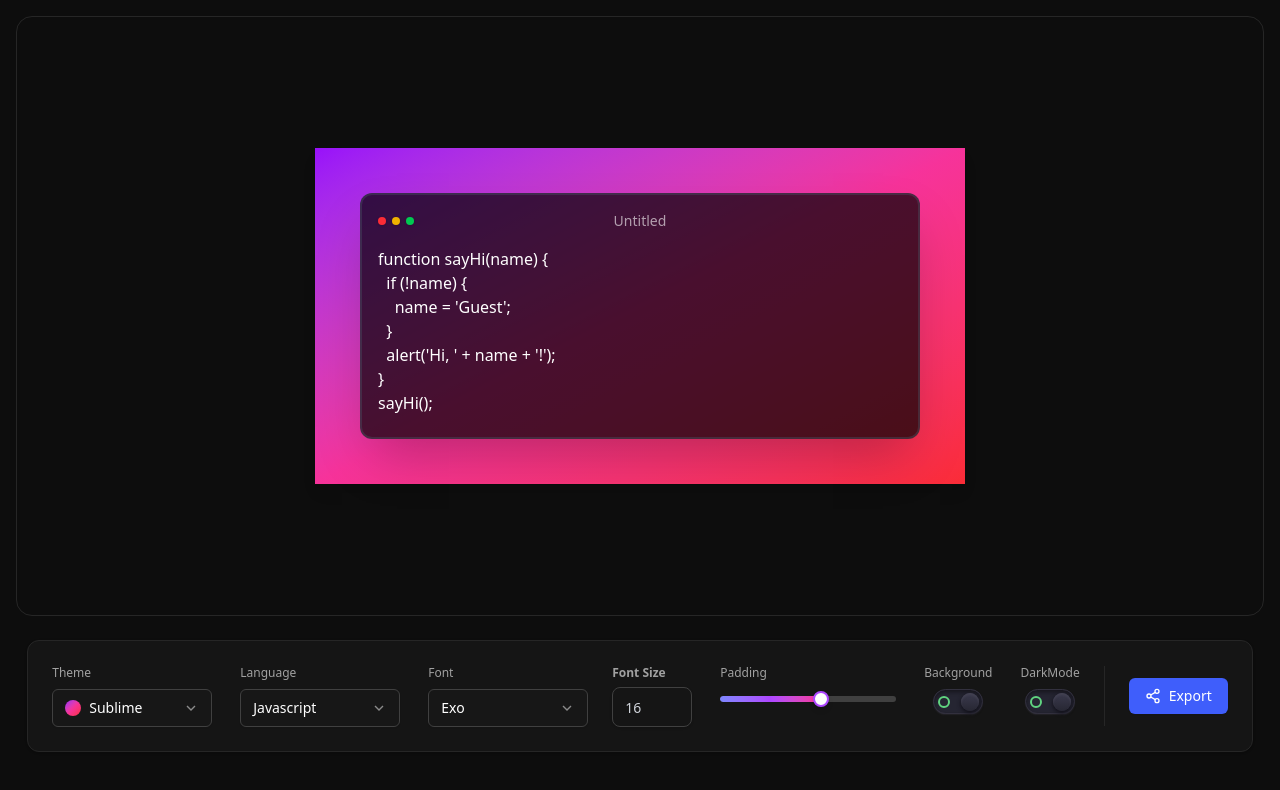
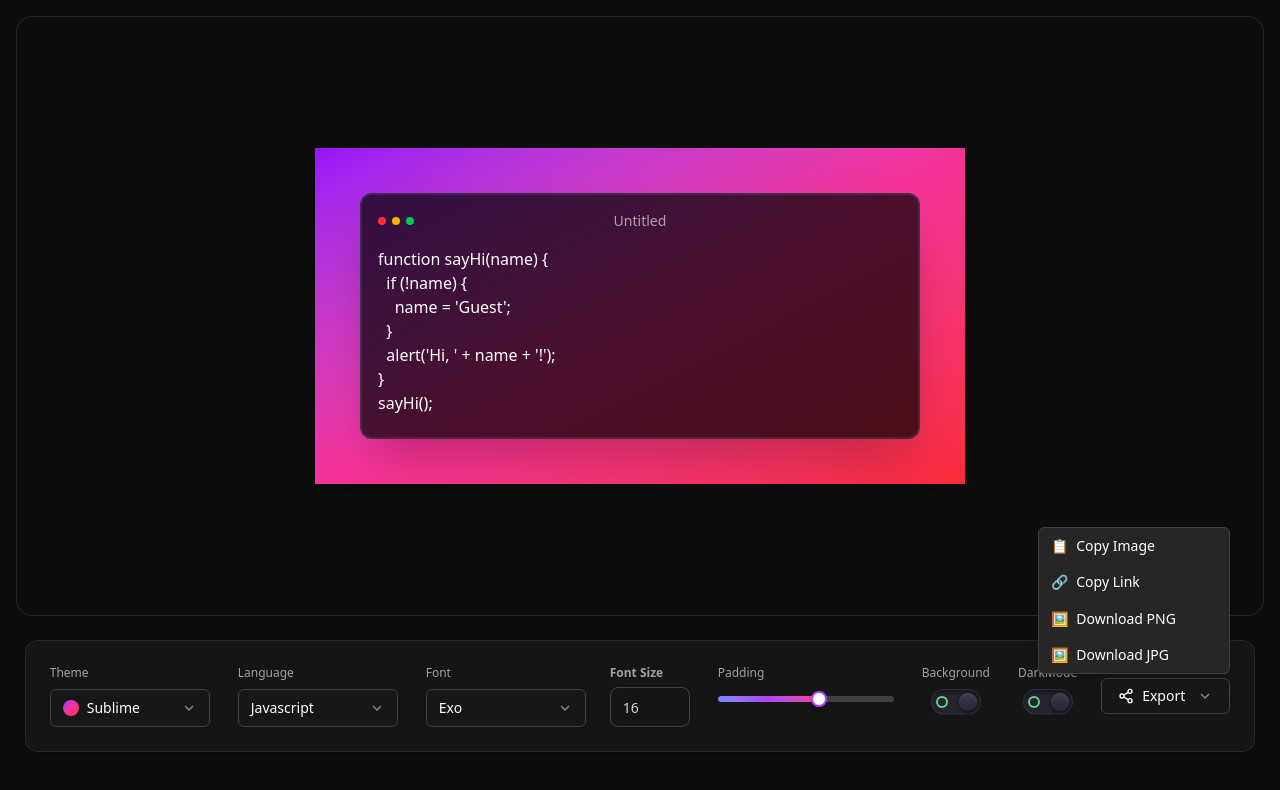
Before and after one commit to Nitesh47kumars/Snippix, a React (Vite) app: page / in a window 1280 px wide. Both pictures are taken after a click on the button "Export". Shown: the top 790 px of the page. Built offline with nearby package versions, Linux system fonts and the light colour scheme; a web font is replaced by a local one.

Commit message:
Working on Export Button

```diff
--- a/package.json
+++ b/package.json
@@ -12,6 +12,7 @@
   "dependencies": {
     "@tailwindcss/vite": "^4.1.13",
     "framer-motion": "^12.23.22",
+    "html2canvas": "^1.4.1",
     "react": "^19.1.1",
     "react-dom": "^19.1.1",
     "styled-components": "^6.1.19",
--- a/src/Components/SnippetSettings/ExportButton.jsx
+++ b/src/Components/SnippetSettings/ExportButton.jsx
@@ -1,18 +1,115 @@
+"use client";
+import { useState, useRef, useEffect } from "react";
+import html2canvas from "html2canvas";
+import { motion } from "framer-motion";
+
 export default function ExportButton() {
+  const [open, setOpen] = useState(false);
+  const ref = useRef(null);
+
+  // close dropdown when clicking outside
+  useEffect(() => {
+    const handleClickOutside = (e) => {
+      if (ref.current && !ref.current.contains(e.target)) setOpen(false);
+    };
+    document.addEventListener("mousedown", handleClickOutside);
+    return () => document.removeEventListener("mousedown", handleClickOutside);
+  }, []);
+
+  const handleExport = async (format = "png", action = "download") => {
+    const target = document.getElementById("content-to-export");
+    if (!target) return alert("❌ No element with id='content-to-export' found");
+
+    const canvas = await html2canvas(target, { backgroundColor: null });
+    const dataURL = canvas.toDataURL(`image/${format}`);
+
+    if (action === "download") {
+      const a = document.createElement("a");
+      a.href = dataURL;
+      a.download = `export.${format}`;
+      a.click();
+    }
+
+    if (action === "copy") {
+      const blob = await (await fetch(dataURL)).blob();
+      await navigator.clipboard.write([
+        new ClipboardItem({ [`image/${format}`]: blob }),
+      ]);
+      alert("✅ Image copied to clipboard!");
+    }
+
+    if (action === "link") {
+      await navigator.clipboard.writeText(window.location.href);
+      alert("🔗 Link copied to clipboard!");
+    }
+
+    setOpen(false);
+  };
+
   return (
+    <div ref={ref} className="relative inline-block">
+      {/* Main Button */}
       <button
-        className="max-xl:w-full justify-center inline-flex items-center gap-2 rounded-md text-sm font-medium bg-primary text-primary-foreground shadow-xs hover:bg-primary/70 duration-200 h-9 px-4 py-2"
+        onClick={() => setOpen((prev) => !prev)}
         type="button"
+        className="max-xl:w-full justify-center inline-flex items-center gap-2 rounded-md text-sm font-medium bg-neutral-900 text-white border border-neutral-700 hover:bg-neutral-800 duration-200 h-9 px-4 py-2"
       >
         <ShareIcon />
         Export
+        <ChevronDownIcon />
       </button>
+
+      {/* Dropdown Menu */}
+      {open && (
+        <motion.ul
+          initial={{ y: 10, opacity: 0 }}
+          animate={{ y: 0, opacity: 1 }}
+          transition={{ duration: 0.2, ease: "easeInOut" }}
+          className="absolute bottom-full mb-1 right-0 z-20 w-48 rounded-md bg-neutral-800 border border-neutral-700 shadow-lg text-sm text-white overflow-hidden"
+        >
+          <li
+            onClick={() => handleExport("png", "copy")}
+            className="cursor-pointer px-3 py-2 hover:bg-neutral-700 flex items-center gap-2"
+          >
+            📋 <span>Copy Image</span>
+          </li>
+          <li
+            onClick={() => handleExport("png", "link")}
+            className="cursor-pointer px-3 py-2 hover:bg-neutral-700 flex items-center gap-2"
+          >
+            🔗 <span>Copy Link</span>
+          </li>
+
+          <div className="max-xl:hidden h-px w-full bg-neutral-800" />
+
+          <li
+            onClick={() => handleExport("png", "download")}
+            className="cursor-pointer px-3 py-2 hover:bg-neutral-700 flex items-center gap-2"
+          >
+            🖼️ <span>Download PNG</span>
+          </li>
+          <li
+            onClick={() => handleExport("jpeg", "download")}
+            className="cursor-pointer px-3 py-2 hover:bg-neutral-700 flex items-center gap-2"
+          >
+            🖼️ <span>Download JPG</span>
+          </li>
+        </motion.ul>
+      )}
+    </div>
   );
 }
 
+// --- Icons ---
 function ShareIcon() {
   return (
-      <svg className="size-4" fill="none" stroke="currentColor" strokeWidth="2" viewBox="0 0 24 24">
+    <svg
+      className="size-4"
+      fill="none"
+      stroke="currentColor"
+      strokeWidth="2"
+      viewBox="0 0 24 24"
+    >
       <circle cx="18" cy="5" r="3" />
       <circle cx="6" cy="12" r="3" />
       <circle cx="18" cy="19" r="3" />
@@ -21,3 +118,17 @@ export default function ExportButton() {
     </svg>
   );
 }
+
+function ChevronDownIcon() {
+  return (
+    <svg
+      className="size-4 opacity-50 ml-1"
+      fill="none"
+      stroke="currentColor"
+      strokeWidth="2"
+      viewBox="0 0 24 24"
+    >
+      <path d="m6 9 6 6 6-6" />
+    </svg>
+  );
+}
--- a/src/Components/SnippetSettings/SnippetSettings.jsx
+++ b/src/Components/SnippetSettings/SnippetSettings.jsx
@@ -23,7 +23,6 @@ export default function SnippetSettings() {
             <Slider label="Padding" />
             <ToggleSwitchs/>
           </div>
-            <div className="max-xl:hidden min-h-[60px] w-px bg-neutral-800" />
             <ExportButton />
         </div>
       </div>
```
Also changed, not shown: 1 other file (tests, documents, lock files or other folders). Lines whose indentation alone changed are shown as unchanged.
